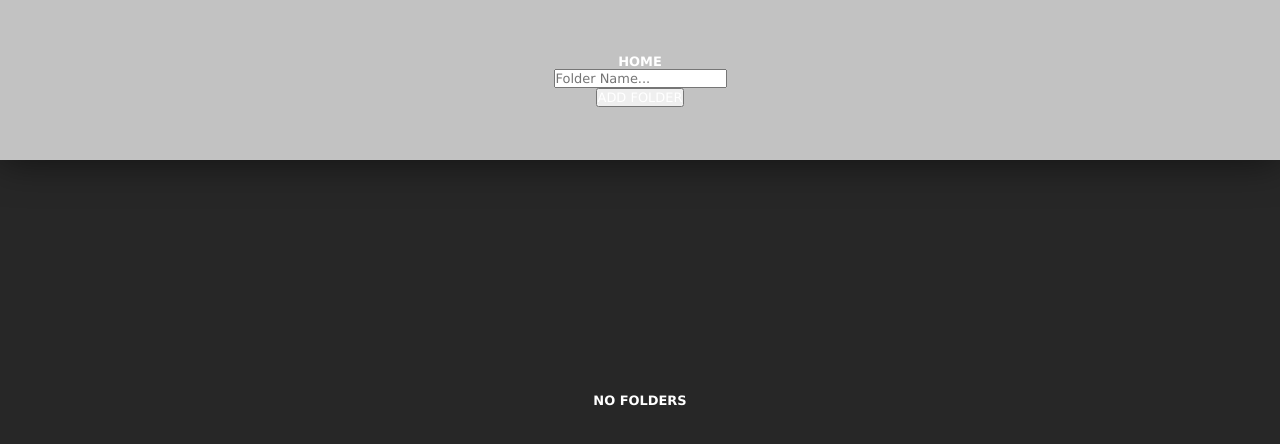
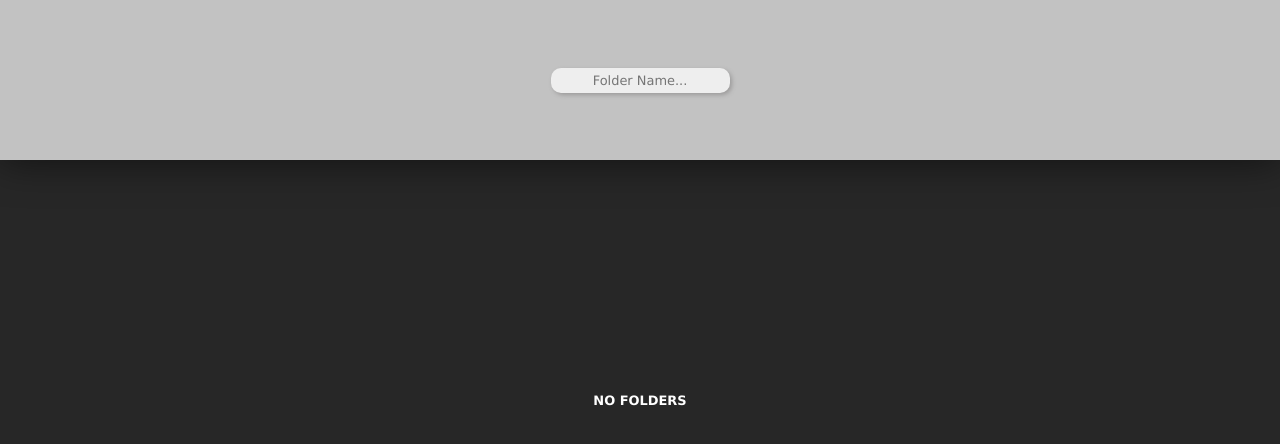
Before and after one commit to aiacuone/Note-Taker, a React (Create React App) app: page / in a window 1280 px wide. Shown: the top 444 px of the page. Built offline with nearby package versions, Linux system fonts and the light colour scheme.

Commit message:
rename, color change and deleting home folder complete. Enter and mouse down event handlers on home page complete. cant get focus on rename input. Moving onto current folder

```diff
--- a/src/components/App.js
+++ b/src/components/App.js
@@ -9,12 +9,22 @@ function App() {
 	let [directory, setDirectory] = useState([])
 	let [folders, setFolders] = useState({})
 	let [toggleHomeFolderMenu, setToggleHomeFolderMenu] = useState(null)
+	let [homeAddFolderInput, setHomeAddFolderInput] = useState('')
+	let [homeRenameFolderInput, setHomeRenameFolderInput] = useState('')
 
-	let state = { directory, folders, toggleHomeFolderMenu }
+	let state = {
+		directory,
+		folders,
+		toggleHomeFolderMenu,
+		homeAddFolderInput,
+		homeRenameFolderInput,
+	}
 	let setState = {
 		setDirectory,
 		setFolders,
 		setToggleHomeFolderMenu,
+		setHomeAddFolderInput,
+		setHomeRenameFolderInput,
 	}
 
 	// CREATES THE ACTUAL DIRECTORY THROUGH THE FOLDERS OBJECT
@@ -52,14 +62,18 @@ function App() {
 		directoryChain,
 		currentFolder,
 		colors: [
-			'purple',
-			'rgb(55, 194, 180)',
-			'green',
-			'grey',
-			'rgb(240, 171, 43)',
-			'rgb(127, 66, 184)',
-			'rgb(28, 73, 197)',
-			'olive',
+			'#ED3A3A',//red
+			'#C93AC9',//pink
+			'#8E33EF',//light purple
+			'#5043C9',//dark purple
+			'#355BC9',//blue
+			'#2DA1E2',//baby blue
+			'#4A8269',//olive
+			'#4FC12F',//light green
+			'#FFED0D',//yelow
+			'#FFA300',//orange
+			'#A0A0A0',//grey
+			'#000000',//black
 		],
 	}
 
--- a/src/components/Home.js
+++ b/src/components/Home.js
@@ -1,39 +1,167 @@
-import React, { useRef, useEffect } from 'react'
+import React, { useEffect, useRef, useFocus } from 'react'
 import '../styles/home.css'
 import menuButton from '../images/menu.svg'
 import HomeFolderMenu from './HomeFolderMenu'
 import HomeFolderSubMenu from './HomeFolderSubMenu'
+// import RenameInput from './RenameInput'
 
 export default function Home({ state, setState, vars, Folder }) {
-	let home_add_folder_input = useRef()
-
-	// console.log(state.toggleHomeFolderMenu)
+	let folder_rename_input = useRef()
+	// let [folder_rename_input, focus_folder_rename_input]=useFocus()
 
 	useEffect(() => {
+
+		function addHomeFolderInputClear(e) {
+			if (e.target.className!=='home_add_folder') {
+				setState.setHomeAddFolderInput('')
+			}
+		}
+
 		function toggleMenuOff(e) {
 			//TOGGLES THE FOLDER MENU OFF
 			if (
+				e.key !== 'Enter' &&
 				e.target.className !== 'home_folder_menu' &&
 				e.target.className !== 'home_folder_menu_color' &&
 				e.target.className !== 'home_folder_menu_color_option' &&
 				e.target.className !== 'home_folder_menu_options' &&
 				e.target.className !== 'menuButton home' &&
-				e.target.className !== 'home_folder_title_rename_input'
+				e.target.className !== 'home_folder_title_rename_input' &&
+				e.target.className !== 'home_folder_delete_confirm' &&
+				e.target.className !== 'home_folder_delete_confirm yes' &&
+				e.target.className !== 'home_folder_delete_confirm no' &&
+				e.target.className !== 'home_rename_folder_input_error' &&
+				e.target.className !== 'testbutton'
 			) {
-				setState.setToggleHomeFolderMenu(false)
+				setState.setToggleHomeFolderMenu(null)
+				setState.setHomeRenameFolderInput('')
 			}
 		}
+
+		function enterInput(e) {
+			//SUBMITS TEXT OF CREATE HOME FOLDER INPUT
+			if (
+				//HOME FOLDER ENTER INPUT
+				e.key == 'Enter' &&
+				state.homeAddFolderInput &&
+				!state.folders[state.homeAddFolderInput]
+			) {
+				let newObj = { ...state.folders }
+				newObj[state.homeAddFolderInput] = new Folder({
+					name: state.homeAddFolderInput,
+					dateCreated: Date.now(),
+				})
+
+				setState.setFolders(newObj)
+				setState.setHomeAddFolderInput('')
+			}
+			if (
+				//RENAME FOLDER INPUT
+				e.key == 'Enter' &&
+				!state.folders[state.homeRenameFolderInput] &&
+				state.toggleHomeFolderMenu
+			) {
+				let newFolders = { ...state.folders }
+				newFolders[state.toggleHomeFolderMenu[0]].name =
+					state.homeRenameFolderInput
+				newFolders[state.homeRenameFolderInput] =
+					newFolders[state.toggleHomeFolderMenu[0]]
+				delete newFolders[state.toggleHomeFolderMenu[0]]
+				state.homeRenameFolderInput = null
+				setState.setFolders(newFolders)
+				setState.setToggleHomeFolderMenu('')
+			}
+		}
+		document.addEventListener('mousedown', addHomeFolderInputClear)
 		document.addEventListener('mousedown', toggleMenuOff)
+		document.addEventListener('keydown', enterInput)
 		return () => {
+			document.removeEventListener('mousedown', addHomeFolderInputClear)
 			document.removeEventListener('mousedown', toggleMenuOff)
+			document.removeEventListener('keydown', enterInput)
 		}
-	}, [])
+	})
 
 	let homeFolders = () => {
 		//HOME FOLDERS
+
 		if (Object.keys(state.folders).length > 0) {
 			return Object.keys(state.folders).map((item) => {
 				let newArr = [item]
+
+				let insideFolder = () => {
+					if (
+						state.toggleHomeFolderMenu && // FOLDER TITLE AREA
+						state.toggleHomeFolderMenu[0] == item &&
+						state.toggleHomeFolderMenu[1] == 'rename'
+					) {
+						return (
+							//CANT GET THIS INPUT TO AUTO FOCUS!?!??!
+							<>
+								<input
+									onChange={(e) =>
+										setState.setHomeRenameFolderInput(
+											e.target.value.toLowerCase()
+										)
+									}
+									value={state.homeRenameFolderInput}
+									// autofocus="true"
+									// autoFocus
+									// autofocus='true'
+									// autoFocus={true}
+									// autofocus={ true}
+									ref={folder_rename_input}
+									class="home_folder_title_rename_input"
+									type="text"
+									style={{ color: 'black' }}></input>
+								{/* MY ATTEMPTS SO FAR */}
+								{/* <button class='testbutton' onClick={()=> folder_rename_input.current.focus()}>FOCUS</button> */}
+								{/* {console.log('focus')} */}
+								{/* {folder_rename_input&&folder_rename_input.current&&folder_rename_input.current.focus()} */}
+								{/* {folder_rename_input && folder_rename_input.current && console.log('focus')}
+								{folder_rename_input && console.log(folder_rename_input)} */}
+								{/* {folder_rename_input&&folder_rename_input.current.focus()} */}
+								{state.folders[state.homeRenameFolderInput] && (
+									<p class="home_rename_folder_input_error">
+										Sorry, this name already exists!
+									</p>
+								)}
+							</>
+						)
+					} else if (
+						state.toggleHomeFolderMenu && // FOLDER TITLE AREA
+						state.toggleHomeFolderMenu[0] == item &&
+						state.toggleHomeFolderMenu[1] == 'delete'
+					) {
+						return (
+							<div class="home_folder_delete_confirm">
+								<p
+									class="home_folder_delete_confirm yes"
+									onMouseDown={() => {
+										let newArr = [...state.toggleHomeFolderMenu]
+										newArr[2] = 'yes'
+										setState.setToggleHomeFolderMenu(newArr)
+									}}>
+									YES
+								</p>
+								<p
+									class="home_folder_delete_confirm no"
+									onMouseDown={() => {
+										setState.setToggleHomeFolderMenu(null)
+									}}>
+									/ NO
+								</p>
+							</div>
+						)
+					} else {
+						return (
+							<h3 class="home_folder_title">
+								{state.folders[item].name.toUpperCase()}
+							</h3>
+						)
+					}
+				}
+
 				return (
 					<div //HOME FOLDER
 						class="home_folder"
@@ -42,10 +170,10 @@ export default function Home({ state, setState, vars, Folder }) {
 								// IDENTIFIES WHAT IS BEING CLICKED WITHIN FOLDER
 								e.target.className == 'home_folder' ||
 								e.target.className == 'home_folder_title'
-
 							) {
-								if (!state.toggleHomeFolderMenu) { //ENSURES THE MENU ISNT OPEN
-								let newArr = [item]
+								if (!state.toggleHomeFolderMenu) {
+									//ENSURES THE MENU ISNT OPEN
+									let newArr = [item]
 									setState.setDirectory(newArr) //ADDS TO DIRECTORY IN STATE WHICH LOADS NEW FOLDER
 								}
 							} else if (e.target.className == 'menuButton home') {
@@ -56,18 +184,7 @@ export default function Home({ state, setState, vars, Folder }) {
 							//STYLING
 							border: '5px ' + state.folders[item].folderColor + ' solid',
 						}}>
-						{state.toggleHomeFolderMenu && // FOLDER TITLE AREA
-						state.toggleHomeFolderMenu[0] == item &&
-						state.toggleHomeFolderMenu[1] == 'rename' ? (
-							<input
-								class="home_folder_title_rename_input"
-								type="text"
-								style={{ color: 'black' }}></input> //LOADS INPUT TEXT WITHIN FOLDER
-						) : (
-							<h3 class="home_folder_title">
-								{state.folders[item].name.toUpperCase()}
-							</h3>
-						)}
+						{insideFolder()}
 
 						<img class="menuButton home" src={menuButton} />
 
@@ -83,7 +200,8 @@ export default function Home({ state, setState, vars, Folder }) {
 							)}
 						{state.toggleHomeFolderMenu &&
 							item == state.toggleHomeFolderMenu[0] &&
-							state.toggleHomeFolderMenu[1] == 'color' && (
+							state.toggleHomeFolderMenu[1] &&
+							state.toggleHomeFolderMenu[1]!=='rename' &&(
 								<HomeFolderSubMenu
 									folder={item}
 									state={state}
@@ -103,33 +221,36 @@ export default function Home({ state, setState, vars, Folder }) {
 		}
 	}
 
+	let homeFolderErrorMessage = () => {
+		if (state.folders[state.homeAddFolderInput]) {
+			return (
+				<p class="home_add_folder_input_error">
+					Sorry.. this folder already exists!
+				</p>
+			)
+		}
+	}
+
 	let addFolderInput = (
 		<>
-			<input
-				ref={home_add_folder_input}
-				class="home_add_folder"
-				type="text"
-				placeholder="Folder Name..."></input>
-			<button
-				onClick={() => {
-					let newObj = { ...state.folders }
-					newObj[home_add_folder_input.current.value] = new Folder({
-						name: home_add_folder_input.current.value,
-						dateCreated: Date.now(),
-					})
-					setState.setFolders(newObj)
-				}}>
-				ADD FOLDER
-			</button>
+			<div class="home_add_folder_container">
+				{homeFolderErrorMessage()}
+				<input
+					onChange={(e) =>
+						setState.setHomeAddFolderInput(e.target.value.toLowerCase())
+					}
+					class="home_add_folder"
+					value={state.homeAddFolderInput.toLowerCase()}
+					type="text"
+					placeholder="Folder Name..."></input>
+			</div>
 		</>
 	)
 
+	console.log(state.toggleHomeFolderMenu)
 	return (
 		<div class="home">
-			<div class="home_header">
-				<h1>HOME</h1>
-				{addFolderInput}
-			</div>
+			<div class="home_header">{addFolderInput}</div>
 
 			{homeFolders()}
 		</div>
--- a/src/styles/home.css
+++ b/src/styles/home.css
@@ -44,6 +44,13 @@
 
 .home_add_folder {
 	color: black;
+	background: rgb(238, 238, 238);
+	border-style: none;
+	/* border: 2px white solid; */
+	padding: 5px;
+	border-radius: 10px;
+	text-align: center;
+	filter: drop-shadow(2px 2px 2px rgb(155, 154, 154));
 }
 
 .menuButton {
@@ -54,16 +61,15 @@
 	top: 2px;
 }
 
-.home_folder_menu_color_option{
+.home_folder_menu_color_option {
 	background: red;
 	border: 2px solid red;
 }
 
-.home_folder_color_option{
-
+.home_folder_color_option {
 }
 
-.home_folder_color_options{
+.home_folder_color_options {
 	height: 150px;
 	width: 400px;
 	background: purple;
@@ -71,8 +77,8 @@ border: 2px solid red;
 	right: 0;
 }
 
-.home_folder_menu{
-	height:15px;
+.home_folder_menu {
+	height: 15px;
 	width: 300px;
 	/* background: rgb(175, 175, 175); */
 	position: absolute;
@@ -83,11 +89,11 @@ border: 2px solid red;
 	align-items: center;
 }
 
-.home_folder_sub_menu{
-	height:15px;
+.home_folder_sub_menu {
+	height: 15px;
 	width: 300px;
 	position: absolute;
-	background: orange;
+	/* background: orange; */
 	right: -3px;
 	top: 47px;
 	display: flex;
@@ -95,7 +101,7 @@ border: 2px solid red;
 	align-items: center;
 }
 
-.home_folder_menu_options{
+.home_folder_menu_options {
 	height: 100%;
 	width: 100%;
 	/* background: green; */
@@ -108,14 +114,54 @@ border: 2px solid red;
 	position: static;
 }
 
-.home_folder_menu_sub_options{
+.home_folder_menu_sub_options {
 	position: absolute;
 	width: 300px;
 	background: orange;
 	bottom: 0px;
 }
 
-.home_folder_color_option{
+.home_folder_color_option {
 	height: 15px;
 	width: 100%;
 }
+
+.home_add_folder_input_error {
+	/* height: 50px; */
+	/* width: 300px; */
+	position: absolute;
+	top: -25px;
+	right: -40px;
+	color: red;
+	font-size: 15px;
+	/* background: purple; */
+	white-space: nowrap;
+}
+
+.home_add_folder_container {
+	position: relative;
+}
+
+.home_folder_title_rename_input{
+	text-align: center;
+	height: 25px;
+}
+
+.home_rename_folder_input_error{
+	position: absolute;
+	top: -25px;
+	color: red;
+}
+
+.home_folder_delete_confirm{
+	display: flex;
+}
+
+.home_folder_delete_confirm.yes,.no{
+font-size: 20px;
+margin: 0 5px;
+}
+
+.home_folder_delete_confirm.yes{
+color: red;
+}
--- a/src/styles/index.css
+++ b/src/styles/index.css
@@ -19,3 +19,7 @@
 	position: relative;
 	background: rgb(39, 39, 39);
 }
+
+.test_input{
+	color: black;
+}
```
Also changed, not shown: src/components/HomeFolderMenu.js (+13 -1 lines), src/components/HomeFolderSubMenu.js (+41 -2 lines), 1 other file (tests, documents, lock files or other folders). Lines whose indentation alone changed are shown as unchanged.
